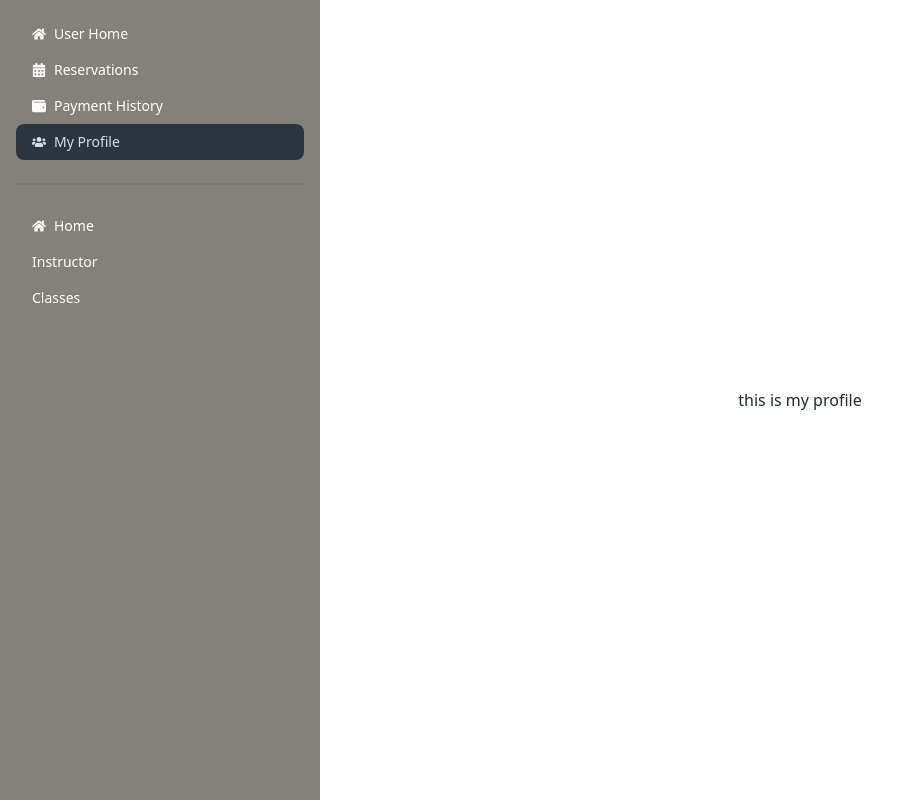
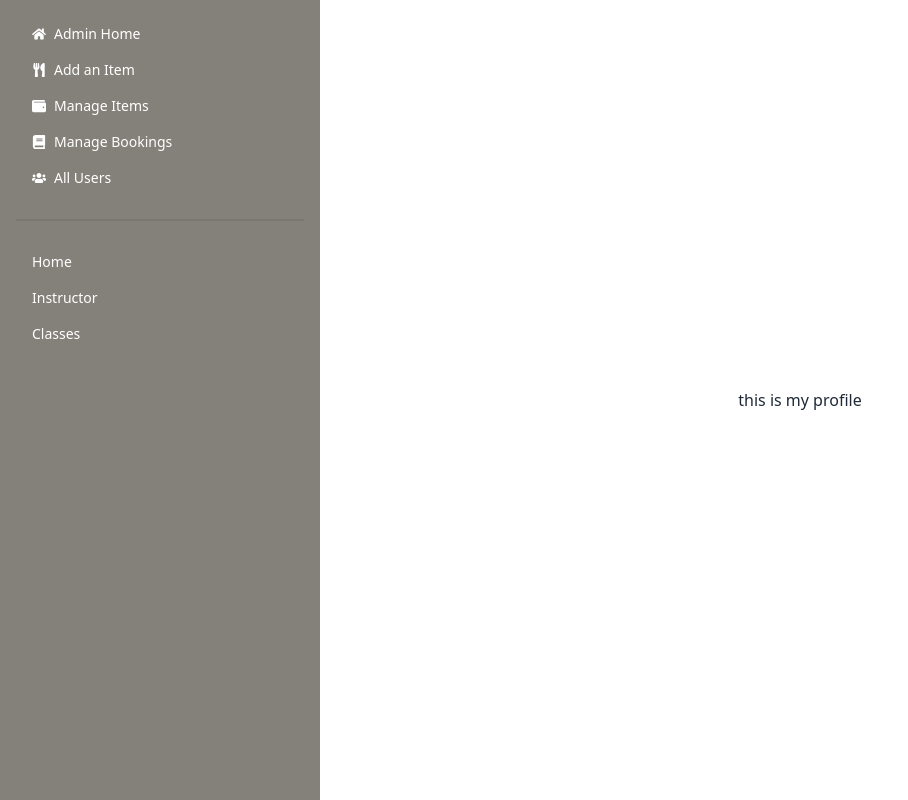
Before and after one commit to Nazmulhasan032/Music_school_client_site, a React (Vite) app: page /dashboard/profile in a window 1280 px wide. Shown: the whole page, without its empty margins (0-908 px from the left). Built offline with nearby package versions, Linux system fonts and the light colour scheme; no server answers.

Commit message:
user all data get done

```diff
--- a/src/Layout/Dashboard.jsx
+++ b/src/Layout/Dashboard.jsx
@@ -3,6 +3,12 @@ import { NavLink, Outlet } from "react-router-dom";
 
 
 const Dashboard = () => {
+
+    const isAdmin = true;
+    // const [isAdmin] = useAdmin();
+
+
+
     return (
         <>
 
@@ -17,18 +23,42 @@ const Dashboard = () => {
                     <label htmlFor="my-drawer-2" className="drawer-overlay"></label>
                     <ul className="menu p-4 w-80 h-full text-base-content">
 
-                        <li><NavLink to="/dashboard/home"><FaHome></FaHome> User Home</NavLink></li>
-                        <li><NavLink to="/dashboard/reservations"><FaCalendarAlt></FaCalendarAlt> Reservations</NavLink></li>
-                        <li><NavLink to="/dashboard/history"><FaWallet></FaWallet> Payment History</NavLink></li>
-                        <li><NavLink to="/dashboard/profile"><FaUsers></FaUsers> My Profile</NavLink></li>
+
+                    {
+                        isAdmin ? <>
+                            <li><NavLink to="/dashboard/home"><FaHome></FaHome> Admin Home</NavLink></li>
+                            <li><NavLink to="/dashboard/addItem"> <FaUtensils></FaUtensils> Add an Item</NavLink></li>
+                            <li><NavLink to="/dashboard/manageitems"><FaWallet></FaWallet> Manage Items</NavLink></li>
+                            <li><NavLink to="/dashboard/history"><FaBook></FaBook> Manage Bookings</NavLink></li>
+                            <li><NavLink to="/dashboard/allusers"><FaUsers></FaUsers> All Users</NavLink></li>
+
+                        </> : <>
+                            <li><NavLink to="/dashboard/home"><FaHome></FaHome> User Home</NavLink></li>
+                            <li><NavLink to="/dashboard/reservations"><FaCalendarAlt></FaCalendarAlt> Reservations</NavLink></li>
+                            <li><NavLink to="/dashboard/history"><FaWallet></FaWallet> Payment History</NavLink></li>
+                            <li>
+                                <NavLink to="/dashboard/mycart"><FaShoppingCart></FaShoppingCart> My Cart
+                                    {/* <span className="badge inl badge-secondary">+{cart?.length || 0}</span> */}
+                                </NavLink>
+
+                            </li>
+                        </>
+                    }
 
 
 
 
+
+
+                        {/* <li><NavLink to="/dashboard/home"><FaHome></FaHome> User Home</NavLink></li>
+                        <li><NavLink to="/dashboard/reservations"><FaCalendarAlt></FaCalendarAlt> Reservations</NavLink></li>
+                        <li><NavLink to="/dashboard/history"><FaWallet></FaWallet> Payment History</NavLink></li>
+                        <li><NavLink to="/dashboard/profile"><FaUsers></FaUsers> My Profile</NavLink></li> */}
+
                         <div className="divider"></div>
-                        <li><NavLink to="/"><FaHome></FaHome> Home</NavLink> </li>
+                        <li><NavLink to="/"> Home</NavLink> </li>
                         <li><NavLink to="/instructor"> Instructor</NavLink></li>
-                        <li><NavLink to="/classes">Classes</NavLink></li>
+                        <li><NavLink to="/classes"> Classes</NavLink></li>
                     </ul>
 
                 </div>
--- /dev/null
+++ b/src/Pages/DashBoard/Users/AllUsers.jsx
@@ -0,0 +1,11 @@
+import React from 'react';
+
+const AllUsers = () => {
+    return (
+        <div>
+
+        </div>
+    );
+};
+
+export default AllUsers;
--- a/src/Routes/Routes.jsx
+++ b/src/Routes/Routes.jsx
@@ -13,6 +13,7 @@ import Classes from "../Pages/Home/Home/Classes/Classes";
 import Instructors from "../Pages/Instructor/Instructors";
 import Dashboard from "../Layout/Dashboard";
 import Profile from "../Pages/DashBoard/Profile/Profile";
+import AllUsers from "../Pages/DashBoard/Users/AllUsers";
 
   export const router = createBrowserRouter([
     {
@@ -54,6 +55,10 @@ import Profile from "../Pages/DashBoard/Profile/Profile";
           path: 'profile',
           element: <Profile></Profile>,
         },
+        {
+          path: 'allusers',
+          element: <AllUsers></AllUsers>,
+        },
       ]
     }
   ]);
```
